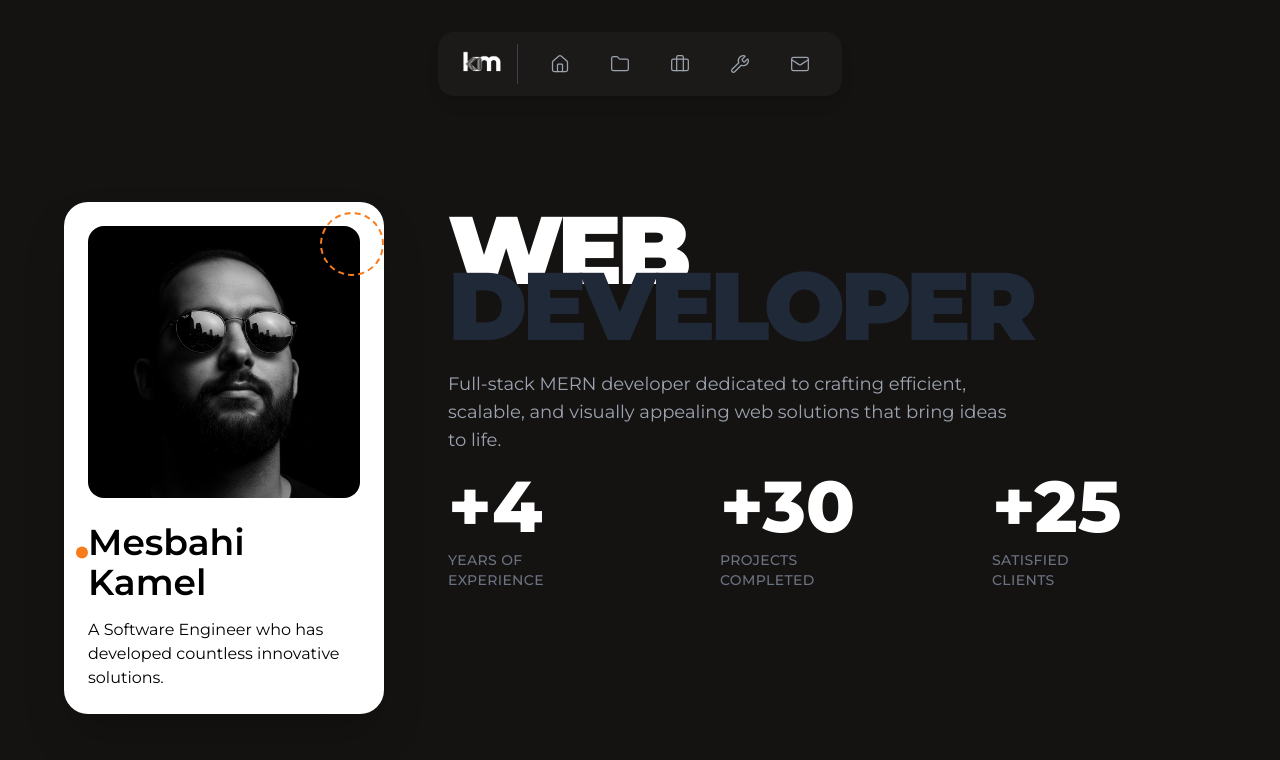
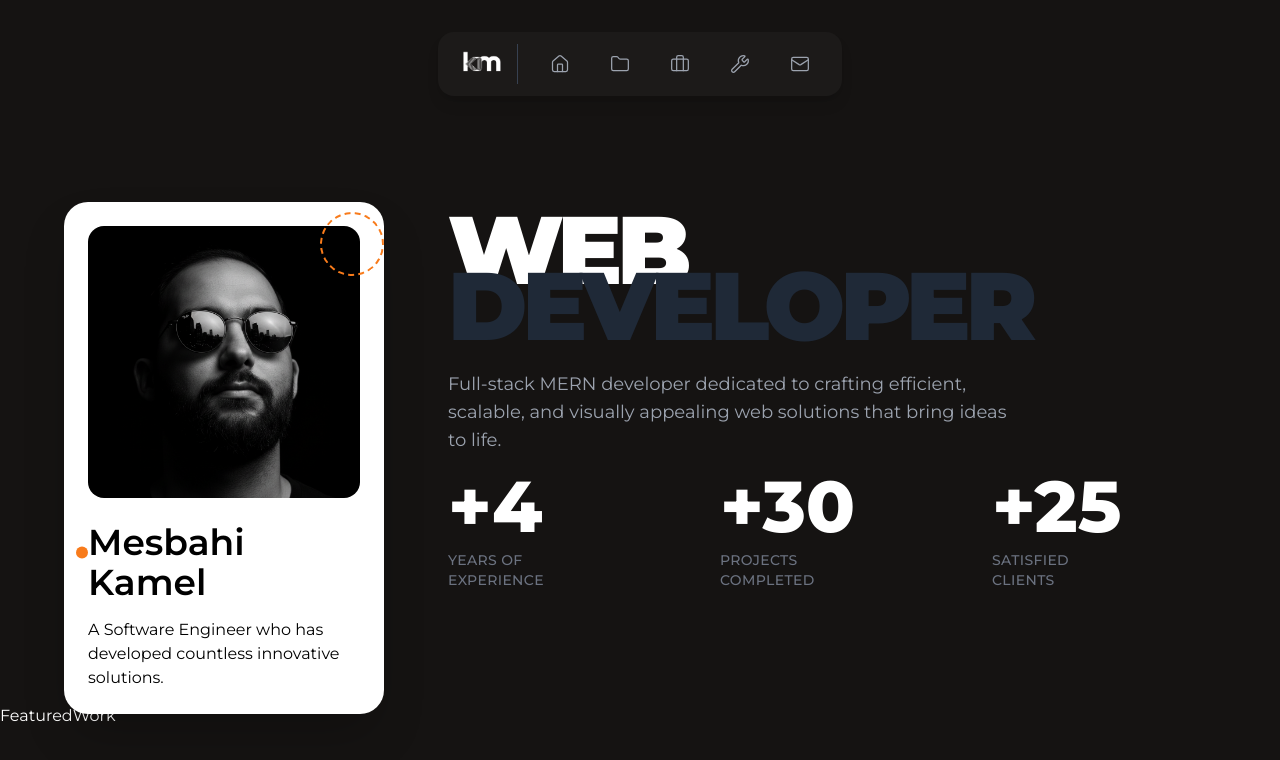
Before and after one commit to KamelMesbahi13/portfolio, a React (Vite) app: page / in a window 1280 px wide. Shown: the top 760 px of the page. Built offline with nearby package versions, Linux system fonts and the light colour scheme.

Commit message:
adding featured work section

```diff
--- a/src/Components/Home/Home.jsx
+++ b/src/Components/Home/Home.jsx
@@ -1,8 +1,10 @@
 // eslint-disable-next-line no-unused-vars
 import { motion } from "framer-motion";
 import PortfolioPage from "./PortfolioPage/PortfolioPage";
+import FeaturedWork from "./FeaturedWork/FeaturedWork";
 
 const Home = () => (
+  <div>
     <motion.div
       initial={{ opacity: 0, y: 0 }}
       animate={{ opacity: 1, y: 10 }}
@@ -11,6 +13,8 @@ const Home = () => (
     >
       <PortfolioPage />
     </motion.div>
+    <FeaturedWork />
+  </div>
 );
 
 export default Home;
```
Lines whose indentation alone changed are shown as unchanged.
